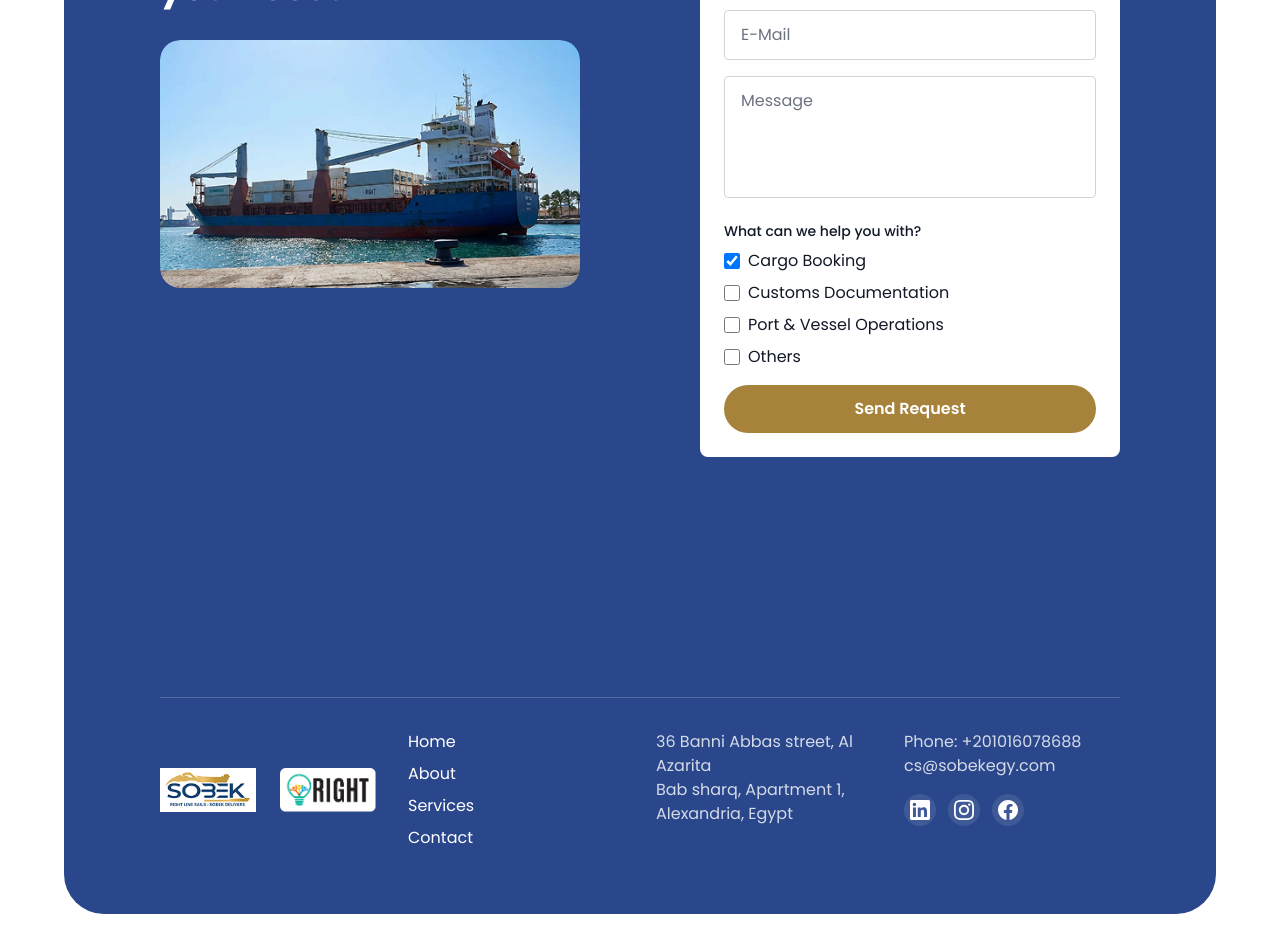
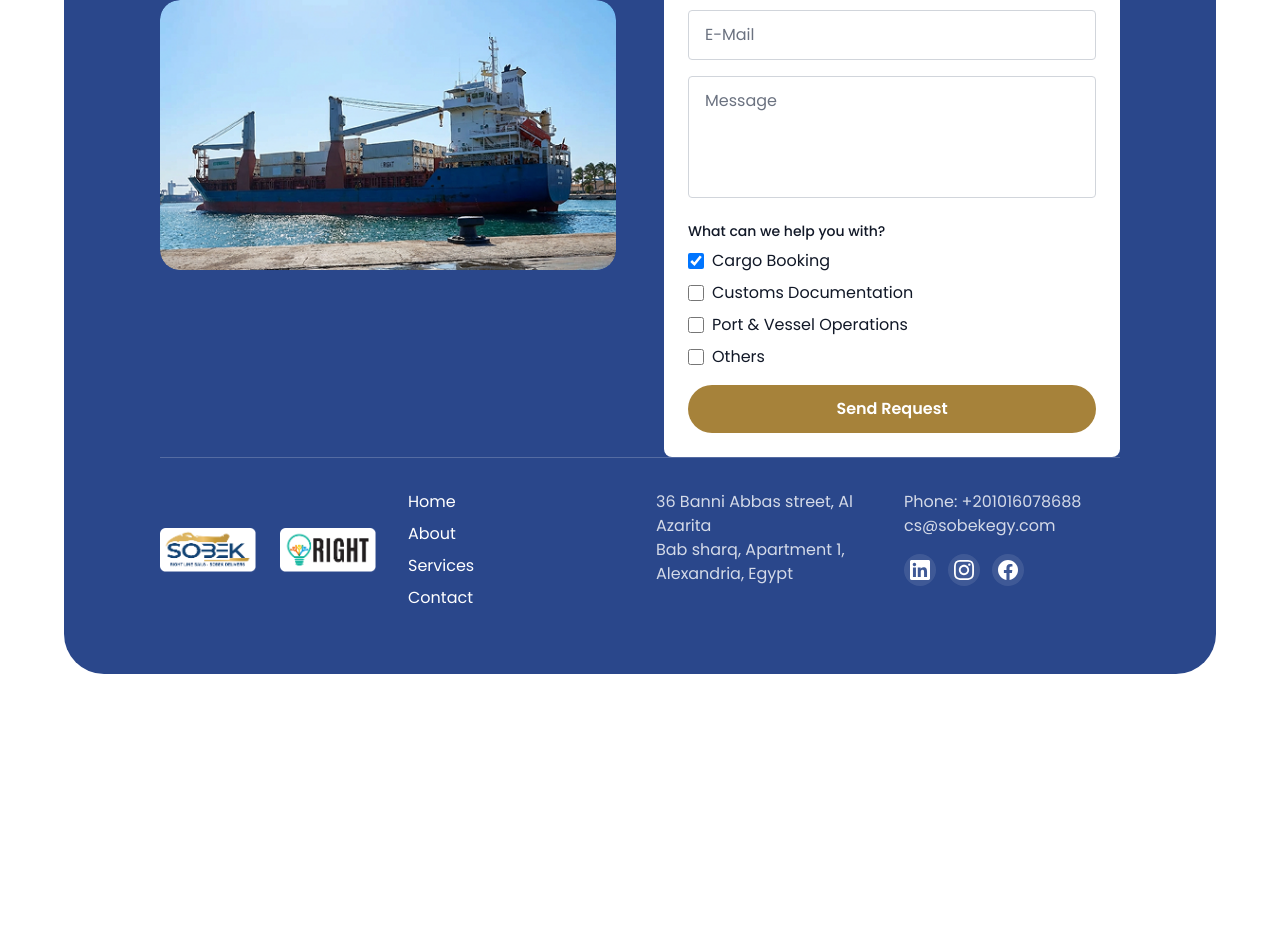
Before and after one commit to Mostafa-Aboheaba/sobek, a Next.js app: page / in a window 1280 px wide. Shown: the part 6243-7195 px from the top of the page. After the commit the page ends 7037 px from the top, so only its background shows below. Built offline with nearby package versions, Linux system fonts and the light colour scheme.

Commit message:
Remove gap from footer container and use white logo versions

```diff
--- a/components/GetInTouch.tsx
+++ b/components/GetInTouch.tsx
@@ -104,7 +104,6 @@ const GetInTouch = () => {
             width: '100%',
             maxWidth: '1392px',
             minHeight: '1001.0001220703125px',
-            gap: '120px',
             paddingTop: '96px',
             paddingRight: '96px',
             paddingBottom: '64px',
@@ -115,7 +114,7 @@ const GetInTouch = () => {
             flexDirection: 'column',
           }}
         >
-        <div className="grid md:grid-cols-2 gap-12 flex-1" style={{ gap: '120px' }}>
+        <div className="grid md:grid-cols-2 gap-12 flex-1">
           {/* Left Side - Image and Text */}
           <div>
             <p className="text-accent font-semibold mb-2">Get In Touch</p>
@@ -239,13 +238,13 @@ const GetInTouch = () => {
         </div>
 
         {/* Footer Section */}
-        <div className="mt-auto pt-8 border-t border-white/20" style={{ marginTop: '120px' }}>
+        <div className="mt-auto pt-8 border-t border-white/20">
           <div className="grid grid-cols-1 sm:grid-cols-2 md:grid-cols-4 gap-6 md:gap-8">
             {/* Logos */}
             <div className="flex items-center gap-4 sm:gap-6">
               <div className="relative h-12 w-auto">
                 <SafeImage
-                  src="/logo/sobek.png"
+                  src="/logo/sobek-white.png"
                   alt="Sobek Logo"
                   width={120}
                   height={48}
@@ -254,7 +253,7 @@ const GetInTouch = () => {
               </div>
               <div className="relative h-12 w-auto">
                 <SafeImage
-                  src="/logo/right.png"
+                  src="/logo/right-white.png"
                   alt="Right Line Logo"
                   width={120}
                   height={48}
```
Also changed, not shown: public/logo/right-white.png (added), public/logo/sobek-white.png (added).
